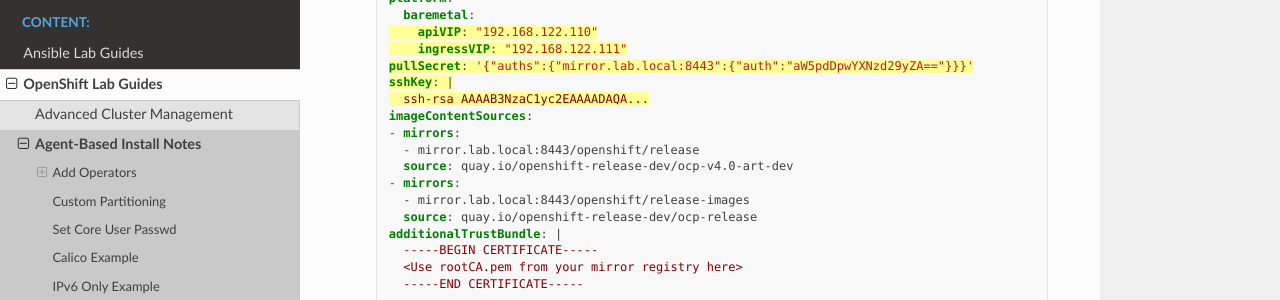
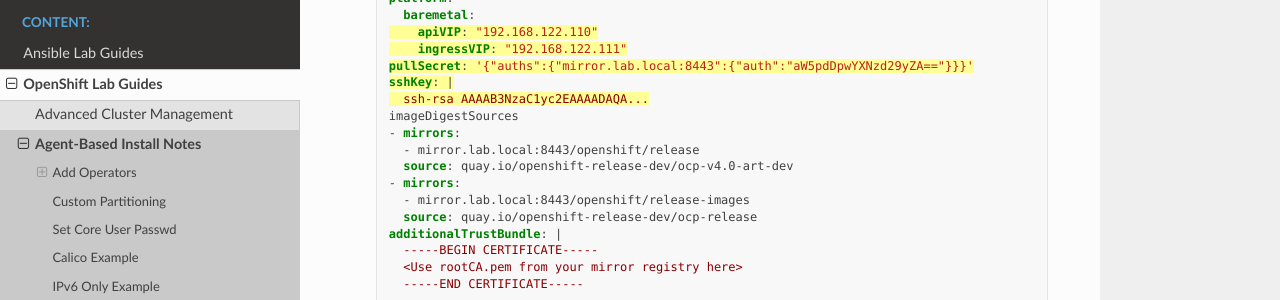
Before and after one commit to vtog/labGuides, a Sphinx documentation site: the page built from source/ocp/agent-based-installer-notes.rst, in a window 1280 px wide and 900 px high, scrolled down 1582 px. Shown: the part 151-451 px from the top of the window. Built offline with Sphinx 7.4.7 and the Read the Docs theme 3.1.0, drawn with Linux system fonts in a browser that asks for light colours; pages that are not in the unit, such as notebooks, are missing from menus; some of the changed text lies outside the part shown.

Commit message:
replaced imageContentSources with imageDigestSources

```diff
--- a/source/ocp/agent-based-installer-notes.rst
+++ b/source/ocp/agent-based-installer-notes.rst
@@ -84,7 +84,7 @@
       pullSecret: '{"auths":{"mirror.lab.local:8443":{"auth":"aW5pdDpwYXNzd29yZA=="}}}'
       sshKey: |
         ssh-rsa AAAAB3NzaC1yc2EAAAADAQA...
-      imageContentSources:
+      imageDigestSources
       - mirrors:
         - mirror.lab.local:8443/openshift/release
         source: quay.io/openshift-release-dev/ocp-v4.0-art-dev
@@ -777,7 +777,7 @@
    pullSecret: '{"auths":{"mirror.lab.local:8443":{"auth":"aW5pdDpwYXNzd29yZA=="}}}'
    sshKey: |
      ssh-rsa AAAAB3NzaC1yc2EAAAADAQA...
-   imageContentSources:
+   imageDigestSources
    - mirrors:
      - mirror.lab.local:8443/openshift/release
      source: quay.io/openshift-release-dev/ocp-v4.0-art-dev
--- a/source/ocp/ipi-notes.rst
+++ b/source/ocp/ipi-notes.rst
@@ -109,7 +109,7 @@
       pullSecret: '{"auths":{"mirror.lab.local:8443":{"auth":"aW5pdDpwYXNzd29yZA=="}}}'
       sshKey: |
         ssh-rsa AAAAB3NzaC1yc2EAAAADAQA...
-      imageContentSources:
+      imageDigestSources
       - mirrors:
         - mirror.lab.local:8443/openshift/release
         source: quay.io/openshift-release-dev/ocp-v4.0-art-dev
```
